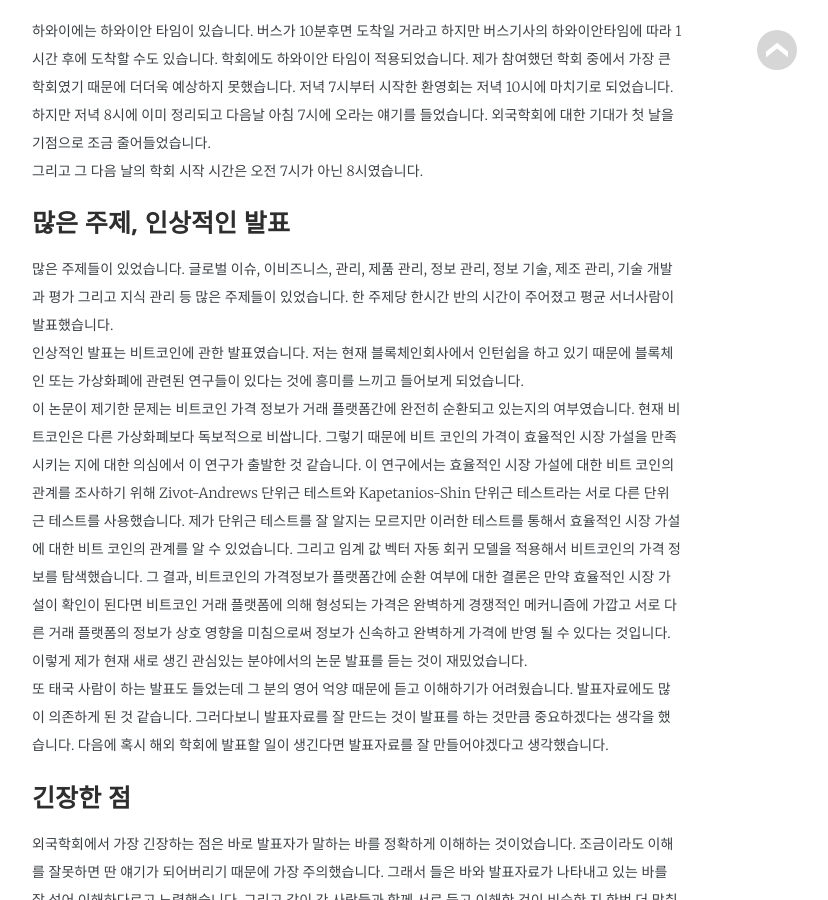
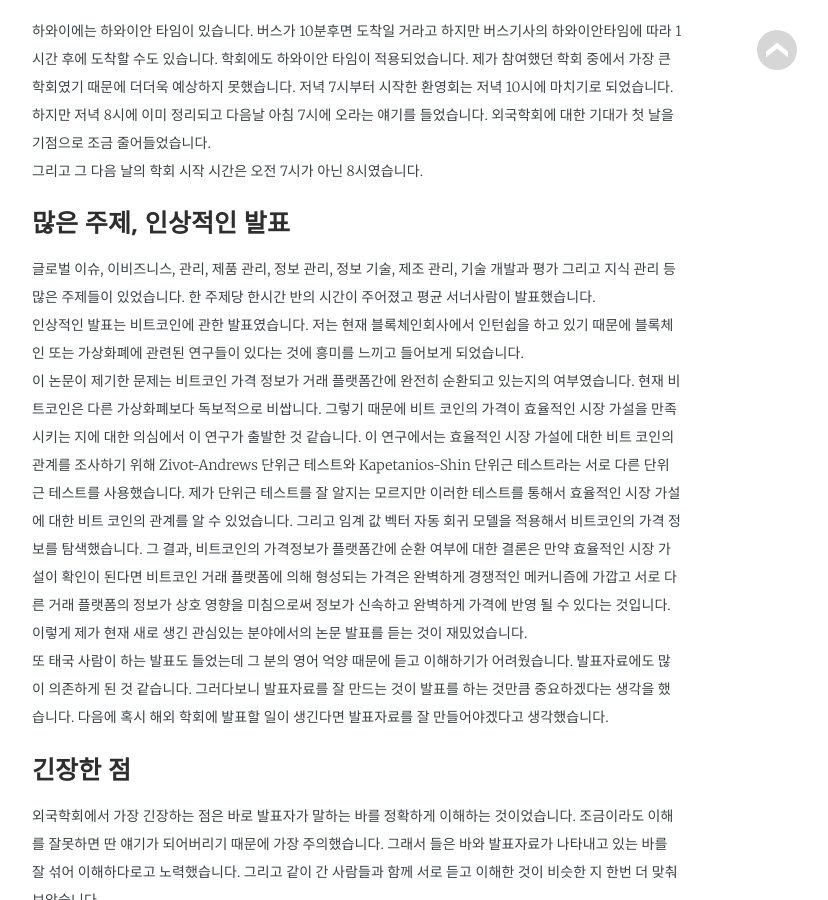
Before and after one commit to TeamLab/jekyllDecent, a Jekyll site: the page built from _posts/2018-08-27-PICMET후기.md, in a window 1280 px wide and 900 px high, scrolled down 1174 px. Shown: the whole window, without its empty margins (283-1111 px from the left). Built offline with Jekyll 4.4.1, drawn with Linux system fonts in a browser that asks for light colours; some web fonts are replaced.

Commit message:
Update 2018-08-27-PICMET후기.md

```diff
--- a/_posts/2018-08-27-PICMET후기.md
+++ b/_posts/2018-08-27-PICMET후기.md
@@ -28,7 +28,7 @@ PICMET Conference가 2018.08.19 ~ 2018.08.23 동안 하와이 호놀룰루에서
 그리고 그 다음 날의 학회 시작 시간은 오전 7시가 아닌 8시였습니다.
 
 ### 많은 주제, 인상적인 발표
-많은 주제들이 있었습니다. 글로벌 이슈, 이비즈니스, 관리, 제품 관리, 정보 관리, 정보 기술, 제조 관리, 기술 개발과 평가 그리고 지식 관리 등 많은 주제들이 있었습니다. 한 주제당 한시간 반의 시간이 주어졌고 평균 서너사람이 발표했습니다.
+글로벌 이슈, 이비즈니스, 관리, 제품 관리, 정보 관리, 정보 기술, 제조 관리, 기술 개발과 평가 그리고 지식 관리 등 많은 주제들이 있었습니다. 한 주제당 한시간 반의 시간이 주어졌고 평균 서너사람이 발표했습니다.
 인상적인 발표는 비트코인에 관한 발표였습니다. 저는 현재 블록체인회사에서 인턴쉽을 하고 있기 때문에 블록체인 또는 가상화폐에 관련된 연구들이 있다는 것에 흥미를 느끼고 들어보게 되었습니다.
 이 논문이 제기한 문제는 비트코인 가격 정보가 거래 플랫폼간에 완전히 순환되고 있는지의 여부였습니다.
 현재 비트코인은 다른 가상화폐보다 독보적으로 비쌉니다. 그렇기 때문에 비트 코인의 가격이 효율적인 시장 가설을 만족시키는 지에 대한 의심에서 이 연구가 출발한 것 같습니다. 이 연구에서는 효율적인 시장 가설에 대한 비트 코인의 관계를 조사하기 위해 Zivot-Andrews 단위근 테스트와 Kapetanios-Shin 단위근 테스트라는 서로 다른 단위근 테스트를 사용했습니다. 제가 단위근 테스트를 잘 알지는 모르지만 이러한 테스트를 통해서 효율적인 시장 가설에 대한 비트 코인의 관계를 알 수 있었습니다. 그리고 임계 값 벡터 자동 회귀 모델을 적용해서 비트코인의 가격 정보를 탐색했습니다. 그 결과, 비트코인의 가격정보가 플랫폼간에 순환 여부에 대한 결론은 만약 효율적인 시장 가설이 확인이 된다면 비트코인 거래 플랫폼에 의해 형성되는 가격은 완벽하게 경쟁적인 메커니즘에 가깝고 서로 다른 거래 플랫폼의 정보가 상호 영향을 미침으로써 정보가 신속하고 완벽하게 가격에 반영 될 수 있다는 것입니다.
```
